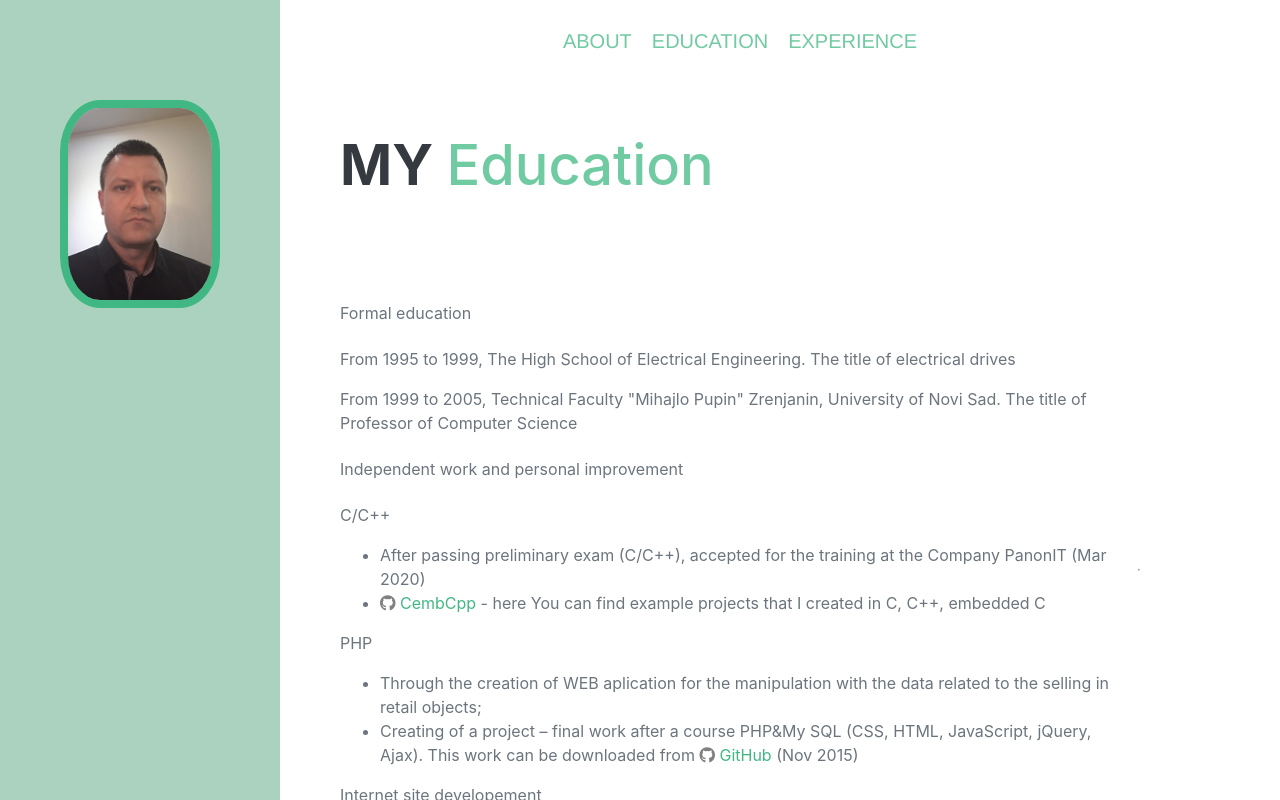
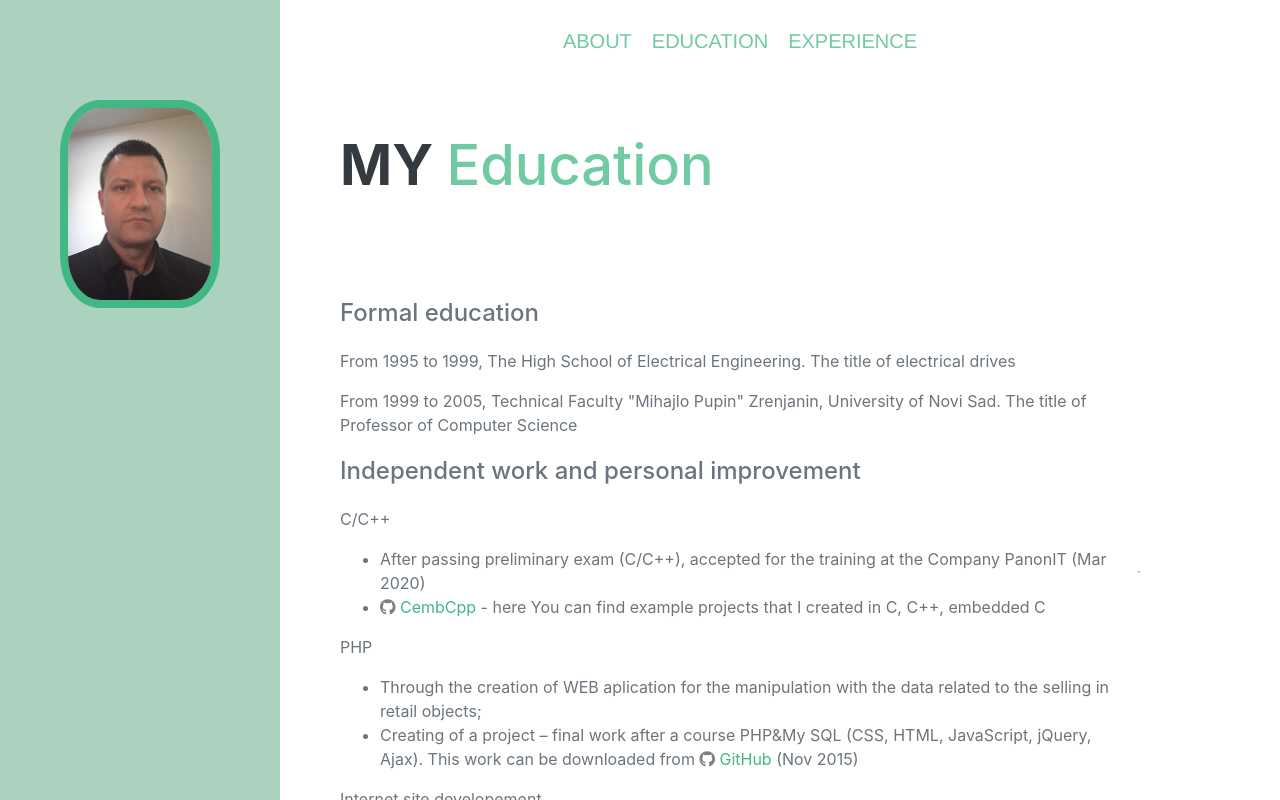
Before and after one commit to GoranSubic/GoranSubic.github.io, a Vue app: page / in a window 1280 px wide. Both pictures are taken after a click on the item "EDUCATION". Shown: the top 800 px of the page. Built offline with nearby package versions, Linux system fonts and the light colour scheme.

Commit message:
Education subheading-education fix

```diff
--- a/src/App.vue
+++ b/src/App.vue
@@ -213,7 +213,7 @@
         float: left;
     }
 
-    .subheading .mail {
+    .subheading .mail, .subheading-education {
         font-size: 24px;
         font-weight: 500;
     }
--- a/src/views/Education.vue
+++ b/src/views/Education.vue
@@ -4,7 +4,7 @@
             <div class="resume-section-content">
                 <h2>My <span class="mail">Education</span></h2>
                 <div class="subheading">
-                    <span>Formal education</span>
+                    <span class="subheading-education">Formal education</span>
                 </div>
                 <p class="">
                     From 1995 to 1999, The High School of Electrical Engineering. The title of electrical drives
@@ -14,7 +14,7 @@
                 </p>
 
                 <div class="subheading">
-                    <span>Independent work and personal improvement</span>
+                    <span class="subheading-education">Independent work and personal improvement</span>
                 </div>
                 <p class="">
                     C/C++
```
